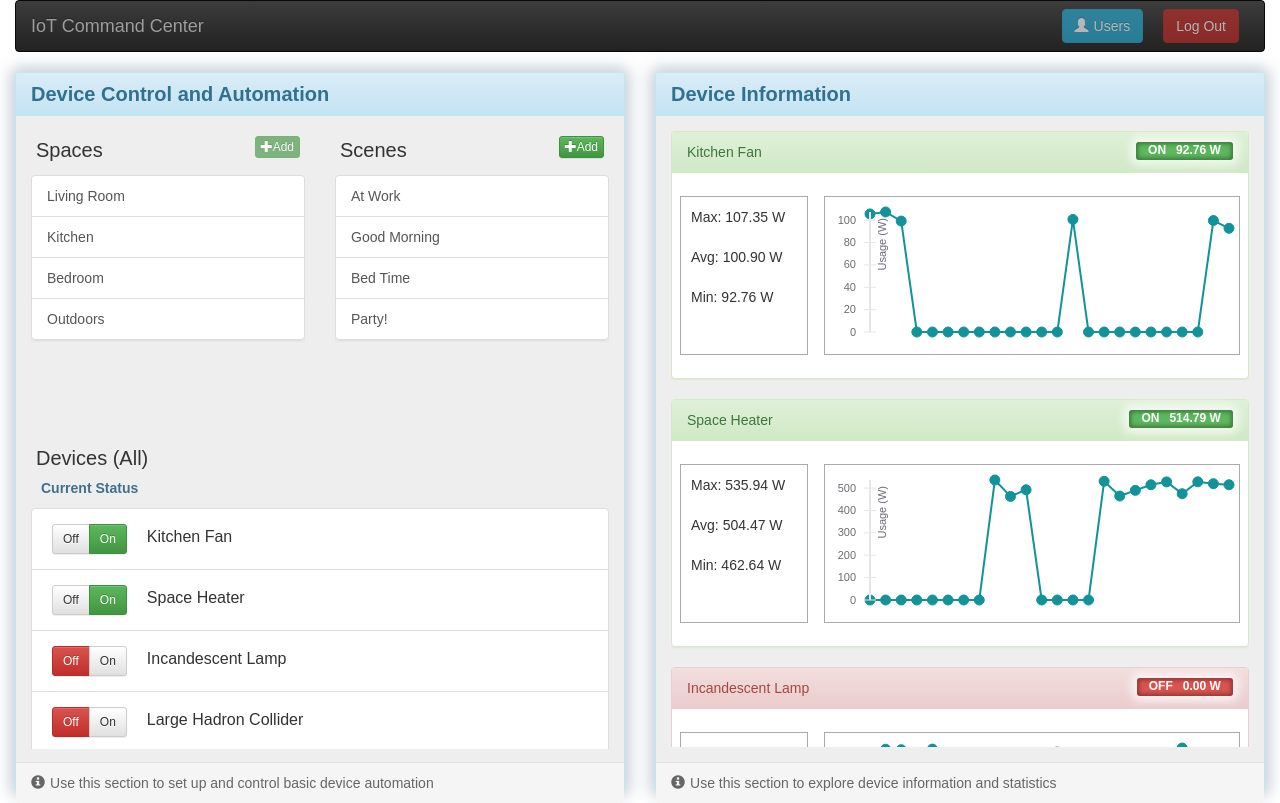
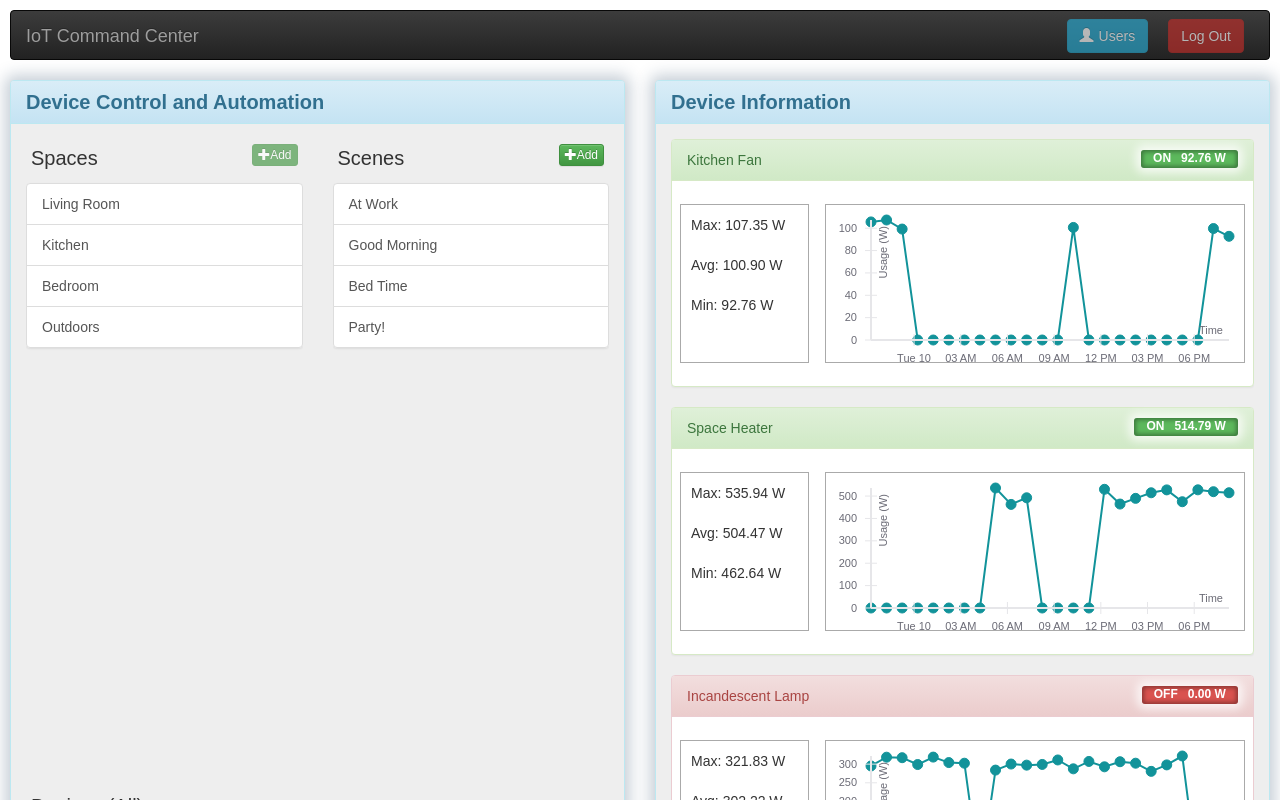
Before and after one commit to AndrewTBurks/IoTCommandCenter, a React (Create React App) app: page / in a window 1280 px wide. Built offline with nearby package versions, Linux system fonts and the light colour scheme.

Commit message:
transition some sizing to flexbox to help scaling #5

```diff
--- a/src/App.css
+++ b/src/App.css
@@ -7,6 +7,13 @@ body,
 #root,
 .container-fluid {
     height: 100%;
+    overflow: hidden;
+}
+
+#app {
+    display: flex;
+    flex-direction: column;
+    padding: 10px;
 }
 
 .navbar-form button {
@@ -14,11 +21,14 @@ body,
 }
 
 .content {
-    height: 90%;
+    /* height: 90%; */
+    display: flex;
+    flex: 1;
+    align-items: stretch;
 }
 
 .mainPanel {
-    height: 100%;
+    /* height: 100%; */
 }
 
 .spacesList,
--- a/src/App.js
+++ b/src/App.js
@@ -87,7 +87,7 @@ class App extends Component {
 
     return (
 
-      <Grid fluid className="modal-container">
+      <Grid fluid className="modal-container" id="app">
         <Navbar inverse fluid>
           <Navbar.Header>
             <Navbar.Brand>
@@ -105,7 +105,7 @@ class App extends Component {
 
         <Row className="content">
 
-          <Col md={6} className="mainPanel">
+          <Col xs={6} className="mainPanel">
             {
               this.state.creatingScene ?
                 (
@@ -116,7 +116,7 @@ class App extends Component {
                 )
             }
           </Col>
-          <Col md={6} className="mainPanel">
+          <Col xs={6} className="mainPanel">
             <DeviceInformationPanel devices={devices} deviceDataMap={deviceDataMap}/>
           </Col>
         </Row>
--- a/src/components/control-automation/ControlAutomationPanel.js
+++ b/src/components/control-automation/ControlAutomationPanel.js
@@ -30,15 +30,15 @@ class ControlAutomationPanel extends Component {
     return (
         <UIPanel title="Device Control and Automation" description="Use this section to set up and control basic device automation">
         <Row style={{ height: "50%" }}>
-          <Col md={6} className="spacesList">
+          <Col xs={6} className="spacesList">
             <AppendableList name="Spaces" tooltip="Rooms in a house" items={spaces} itemSelected={this.props.onItemSelection}/>
           </Col>
-          <Col md={6} className="scenesList">
+          <Col xs={6} className="scenesList">
             <AppendableList name="Scenes" tooltip="Configuration of devices" items={scenes} itemSelected={this.props.onItemSelection} onadd={this.state.devicesListProps.onAddScene}/>
           </Col>
         </Row>
         <Row style={{ height: "50%" }}>
-          <Col md={12} style={{ height: "100%" }}>
+          <Col xs={12} style={{ height: "100%" }}>
             <DeviceList
               devices={devicesListProps.componentDevices}
               componentName={devicesListProps.componentName}
--- a/src/components/information/DeviceChart.js
+++ b/src/components/information/DeviceChart.js
@@ -1,5 +1,5 @@
 import React, { Component } from 'react';
-import {XYPlot, LineMarkSeries, XAxis, YAxis} from 'react-vis';
+import {FlexibleWidthXYPlot, LineMarkSeries, XAxis, YAxis} from 'react-vis';
 
 class DeviceChart extends Component {
   constructor(props) {
@@ -18,20 +18,25 @@ class DeviceChart extends Component {
   render() {
     let {data, width} = this.state;
     let chartData = data.map(dataPoint=> {
+      let date = new Date(dataPoint.timestamp);
+
       return {
-        x: new Date(dataPoint.timestamp).getTime(),
+        x: date,
         y: dataPoint.power
       };
     });
 
     return (
-      <XYPlot
-        width={width-5}
-        height={170}>
+      <FlexibleWidthXYPlot
+        // width={width-5}
+        height={170}
+        xType="time"
+        >
         <LineMarkSeries data={chartData}/>
         {/* <XAxis title="Time" /> */}
+        <XAxis bottom={10} title="Time"/>
         <YAxis title="Usage (W)"/>
-      </XYPlot>
+      </FlexibleWidthXYPlot>
     );
   }
 }
--- a/src/components/information/DeviceInfo.js
+++ b/src/components/information/DeviceInfo.js
@@ -55,7 +55,7 @@ class DeviceInfo extends Component {
         </Panel.Heading>
         <Panel.Body>
           <Row style={{ height: "175px" }}>
-            <Col md={3} style={{ height: "100%", padding: "8px" }}>
+            <Col xs={3} style={{ height: "100%", padding: "8px" }}>
               <div style={{ border: "1px solid #aaa", height: "100%", padding: "5px" }}>
                 <p style={{ padding: "5px" }}>Max: {max} W</p>
                 <p style={{ padding: "5px" }}>Avg: {avg} W</p>
@@ -63,7 +63,7 @@ class DeviceInfo extends Component {
               </div>
             </Col>
 
-            <Col md={9} style={{ height: "100%", padding: "8px" }}>
+            <Col xs={9} style={{ height: "100%", padding: "8px" }}>
               <div style={{ border: "1px solid #aaa", height: "100%", padding: "5px" }} ref={this.saveElem}>
                 <DeviceChart data={data} width={width} />
               </div>
--- a/src/index.js
+++ b/src/index.js
@@ -31,7 +31,7 @@ let defaultDevices = [
   {
     info: {
       name: "Large Hadron Collider",
-      normalUsage: 1000000
+      normalUsage: 10000
     },
     status: "off"
   },
```
